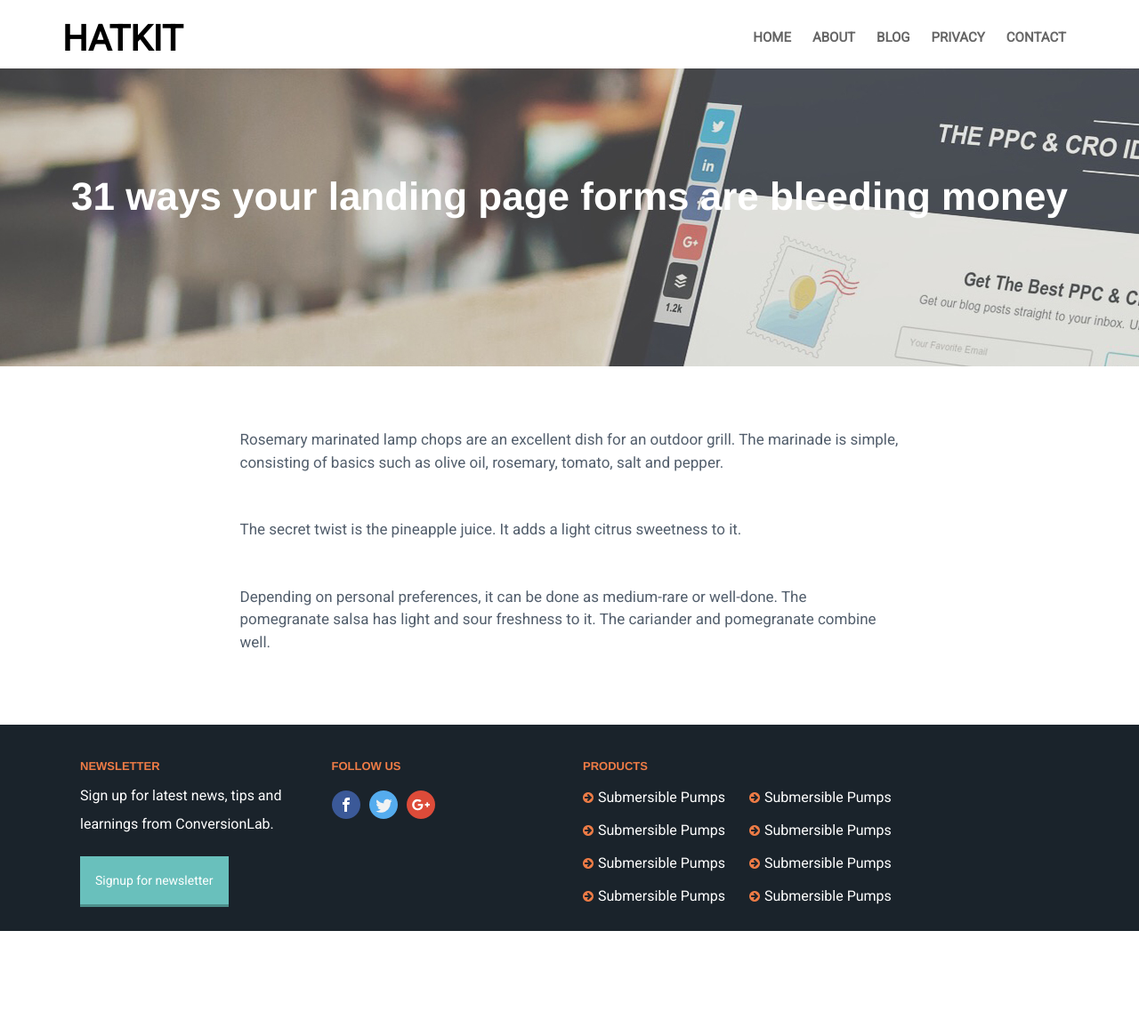
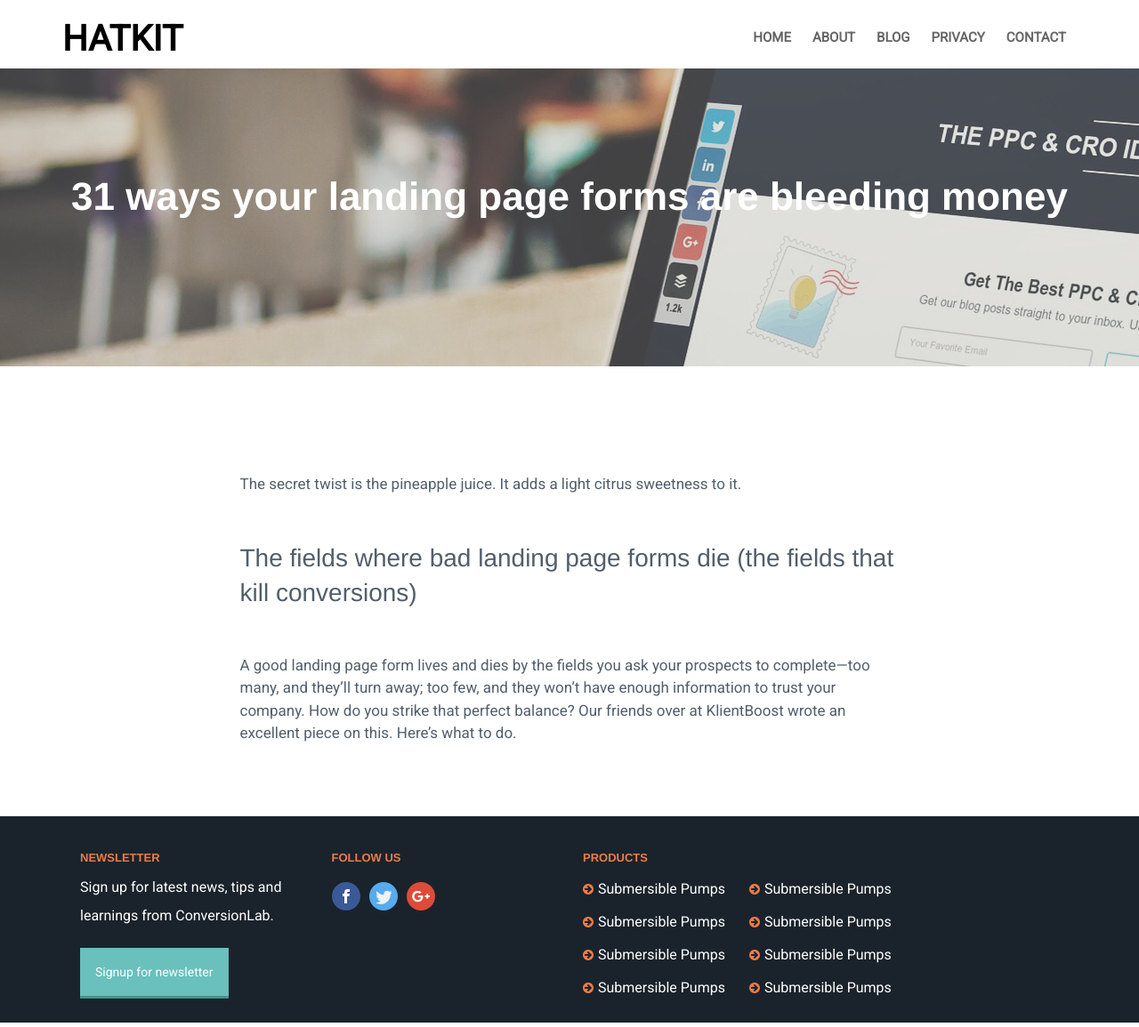
Before and after one commit to tonyseel/five, a Jekyll site: the page built from _posts/2016-03-01-conversion.md, in a window 1280 px wide. Shown: the whole page at 89% size. Built offline with Jekyll 4.4.1, drawn with Linux system fonts in a browser that asks for light colours; nearby versions of some CDN libraries; library files that are not in the unit come from our copies; before the commit the page ends 1052 px from its top, so only the background shows below that.

Commit message:
structure

```diff
--- a/_layouts/post.html
+++ b/_layouts/post.html
@@ -10,9 +10,8 @@
 <div class="blog-content">
 	    <div class="container">
 	    <div class="inner-section">
-
-	    	{{content}}
-
-			</div>
+           <h5>{{post.heading}}	</h5>
+		     {{content}}
+	   </div>
 		</div>
 	</div>
--- a/_posts/2016-03-01-conversion.md
+++ b/_posts/2016-03-01-conversion.md
@@ -2,10 +2,11 @@
 layout: post
 date: 2016-02-02
 title: boost effect
+heading: Rosemary marinated lamp chops are an excellent dish for an outdoor grill. The marinade is simple, consisting of basics such as olive oil, rosemary, tomato, salt and pepper.
 ---
-
-Rosemary marinated lamp chops are an excellent dish for an outdoor grill. The marinade is simple, consisting of basics such as olive oil, rosemary, tomato, salt and pepper.
 
 The secret twist is the pineapple juice. It adds a light citrus sweetness to it.
 
-Depending on personal preferences, it can be done as medium-rare or well-done. The pomegranate salsa has light and sour freshness to it. The cariander and pomegranate combine well.
+##### The fields where bad landing page forms die (the fields that kill conversions)
+
+A good landing page form lives and dies by the fields you ask your prospects to complete—too many, and they’ll turn away; too few, and they won’t have enough information to trust your company. How do you strike that perfect balance? Our friends over at KlientBoost wrote an excellent piece on this. Here’s what to do.
```
